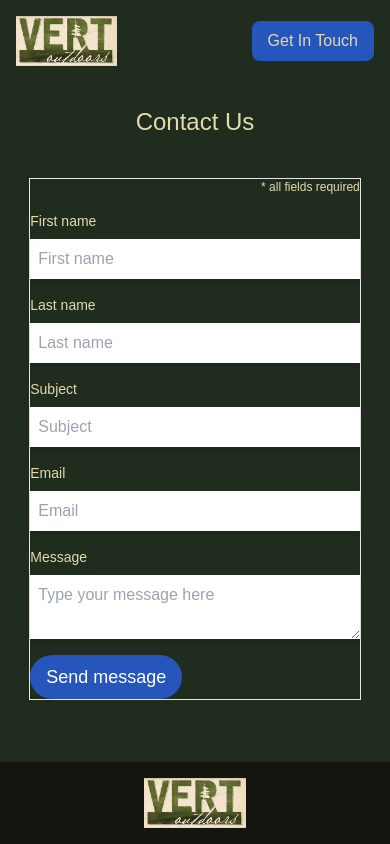
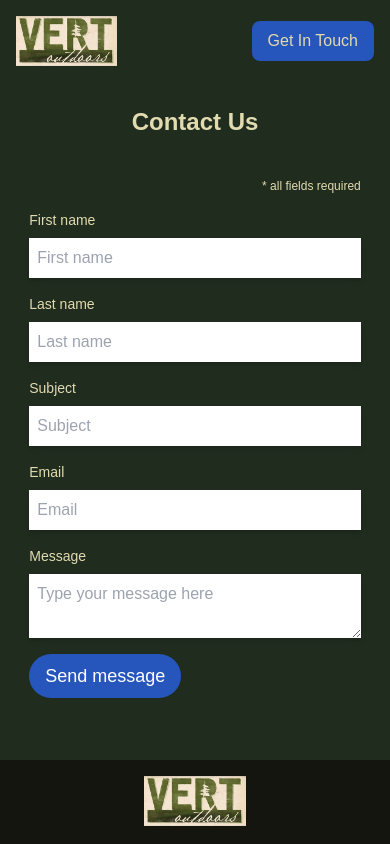
Before and after one commit to gabewolford/vert-outdoors, a Nuxt app: page /contact in a window 390 px wide. Shown: the top 844 px of the page. Built offline with nearby package versions, Linux system fonts and the light colour scheme.

Commit message:
increased font weight on headings

```diff
--- a/pages/contact/index.vue
+++ b/pages/contact/index.vue
@@ -8,10 +8,12 @@ useHead({
   <main
     class="w-[85vw] lg:w-[80vw] 2xl:w-[70vw] mx-auto my-auto flex flex-col gap-10 pt-6 md:pt-10 pb-[19rem] lg:pb-[12rem]"
   >
-    <h1 class="w-full text-center text-2xl md:text-5xl">Contact Us</h1>
+    <h1 class="w-full text-center text-2xl md:text-5xl font-semibold">
+      Contact Us
+    </h1>
 
     <section class="relative hidden md:block">
-      <img src="img/contact-image.png" class="w-full" />
+      <img src="/img/contact-image.png" class="w-full" />
       <div
         class="absolute top-0 right-0 w-full h-full flex md:w-1/2 px-8 items-center"
       >
@@ -19,7 +21,7 @@ useHead({
       </div>
     </section>
 
-    <section class="border block md:hidden">
+    <section class="block md:hidden">
       <div class="w-full h-full flex md:w-full">
         <ContactForm />
       </div>
--- a/pages/team.vue
+++ b/pages/team.vue
@@ -43,7 +43,9 @@ const team = [
   <main
     class="w-[85vw] lg:w-[80vw] 2xl:w-[70vw] mx-auto my-auto flex flex-col gap-10 pt-6 md:pt-10 pb-[19rem] lg:pb-[12rem]"
   >
-    <h1 class="w-full text-center text-2xl md:text-5xl">Meet Team VERT</h1>
+    <h1 class="w-full text-center text-2xl md:text-5xl font-semibold">
+      Meet Team VERT
+    </h1>
     <section class="grid grid-cols-1 md:grid-cols-2 gap-8">
       <div v-for="(member, index) in team" :key="index">
         <TeamCard
```
